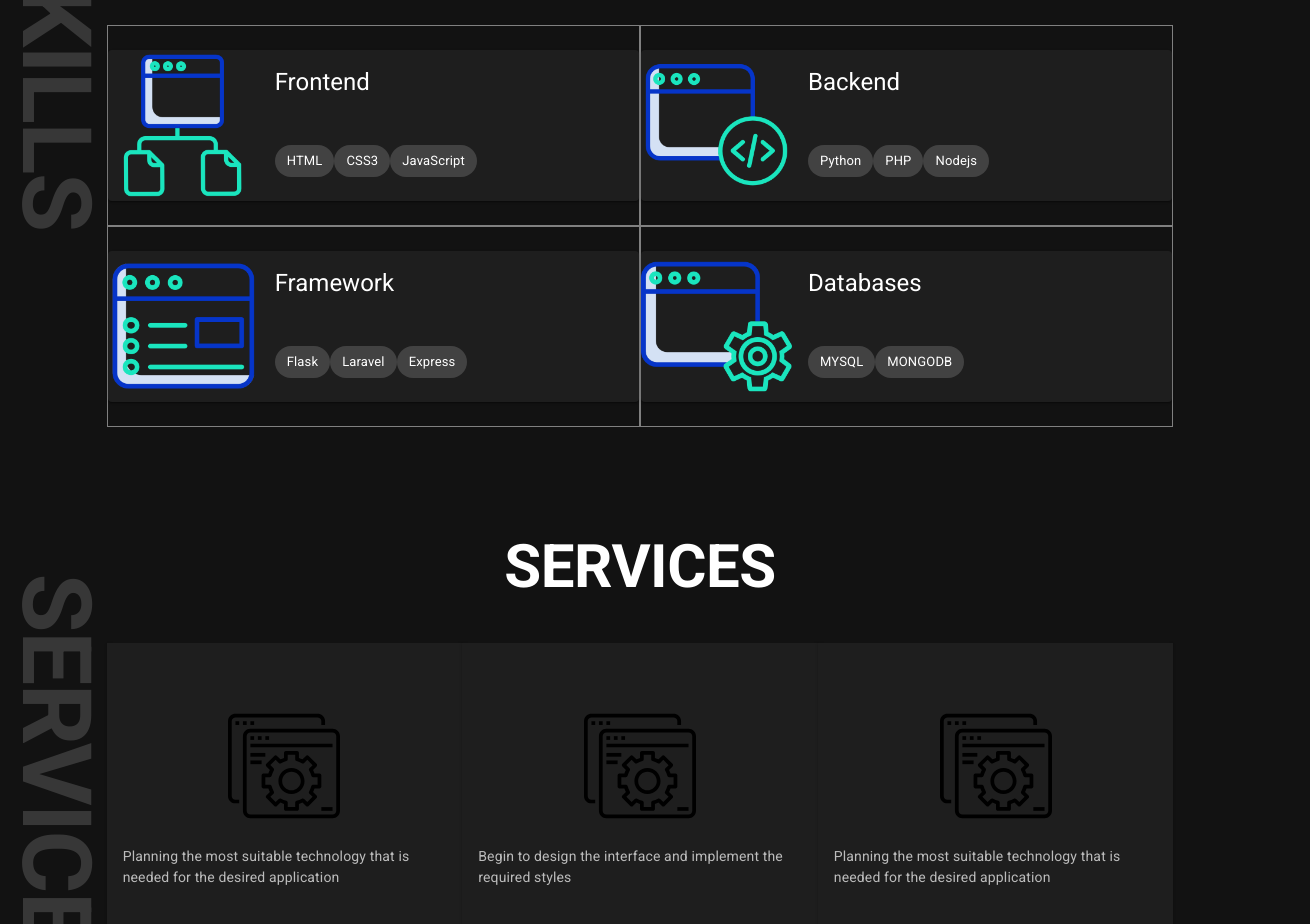
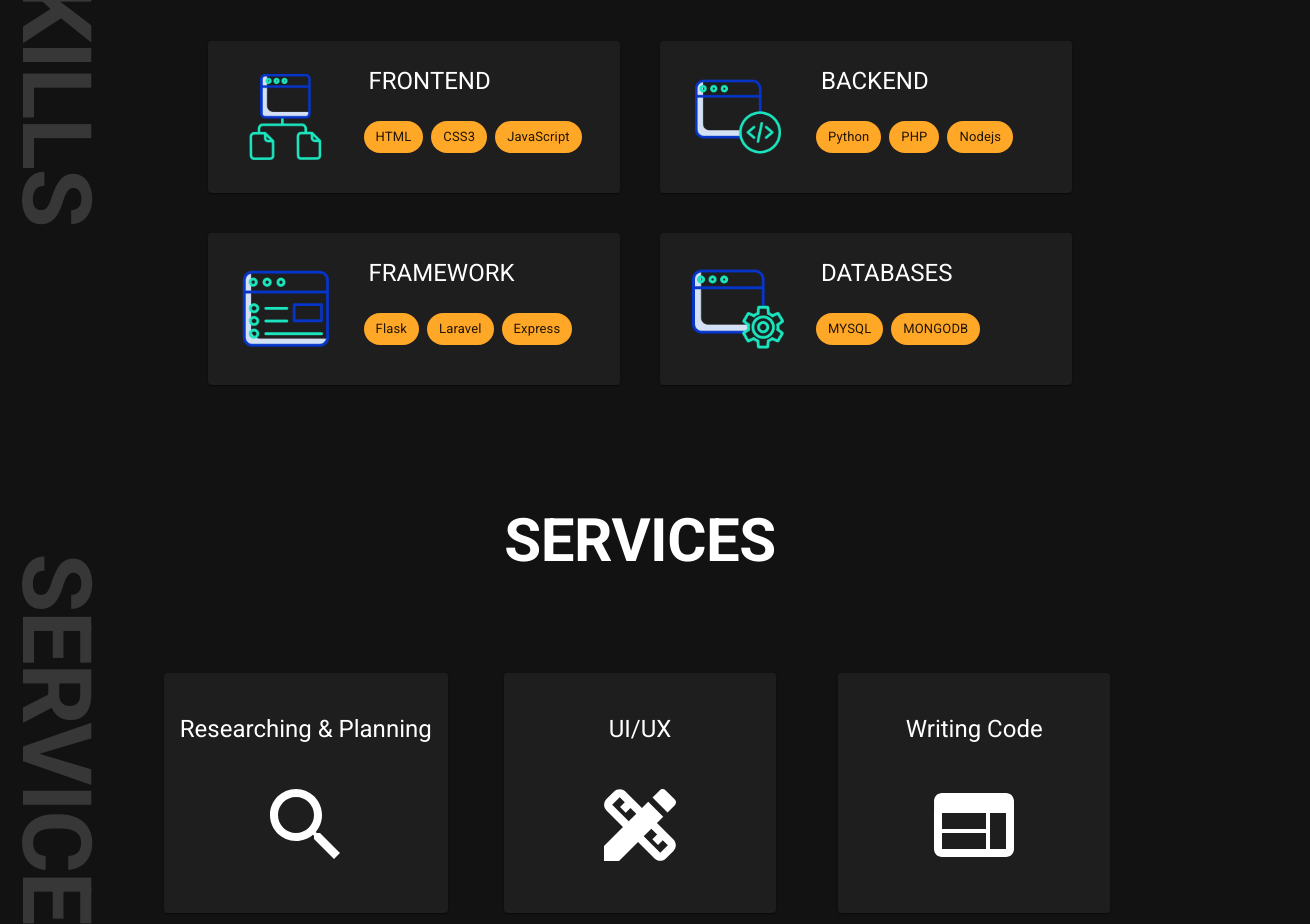
Before and after one commit to medo94my/official, a React (Vite) app: page / in a window 1280 px wide. Shown: the part 1060-1984 px from the top of the page, 1310 px wide, since content can reach past the window. Built offline with nearby package versions, Linux system fonts and the light colour scheme.

Commit message:
completing the sections

```diff
--- a/src/App.jsx
+++ b/src/App.jsx
@@ -3,8 +3,8 @@ import {Hero} from './components/Hero';
 import Services from './components/Services';
 import Skills from './components/Skills';
 import Projects from './components/Projects';
-import CssBaseline from '@mui/material/CssBaseline';
-import { Container } from '@mui/material';
+import About from './components/About';
+import Footer from './components/Footer';
 const App = () => {
   return (
     <>
@@ -12,9 +12,8 @@ const App = () => {
      <Skills/>
      <Services/>
      <Projects/>
-     {/*
-     <About/> */}
-   {/* <Footer/> */}
+     <About/>
+   <Footer/>
 
     </>
   )
--- a/src/components/About.jsx
+++ b/src/components/About.jsx
@@ -1,45 +1,50 @@
+import { GitHub, LinkedIn, Twitter } from '@mui/icons-material'
+import { Box, Grid, IconButton, Link, Stack, Typography } from '@mui/material'
 import React from 'react'
+import { WaterMark } from './utils'
 
 const About = () => {
   return (
-    <section id="about">
-            <div className="container" >
-              <div className="bg-text" style={{left:0}}>
-                <h1 className="watermark">About me</h1>
-              </div>
-              <div className="content">
-              <h1 className="py-5 text-title"> About</h1>
-                       <div className="p-3 p-lg-5 d-flex align-items-center">
-                        <div className="w-100">
-                          <h1 className="mb-0 text-title">Ahmed
-                            <span className="text-warning">Tawfik</span>
-                          </h1>
-                          <div className="subheading mb-5 text-title">
-                            <div>Based in Istanbul, Turkey</div> <div>+601111884535</div>
-                            <a href="mailto:medoroyalrma@gmail.com" className="text-warning">medoroyalrma@gmail.com</a>
-                          </div>
-                          <p className="lead mb-5 text-title ">I am experienced in website designing using up to date technology and experinced in backend technology such as python falsk and python django and vanilla javascript </p>
+    <Grid container >
+            <Grid item sm={1} position={'relative'} display={{xs:'none',lg:'block'}} sx={{py:'1rem'}}>
+          <WaterMark variant='h1' fontSize={{xs:'48px',md:'96px'}} >About</WaterMark>
+        </Grid>
+        <Grid item container xs={11} justifyContent={'center'} alignItems={'center'} lg={10}>
+              <Typography variant='h2' sx={{textTransform:'uppercase', fontWeight:'bold',marginY:5}}> About</Typography>
+                       <Grid item container sx={{p:3,alignItems:'center',justifyContent:'center'}} className="p-3 p-lg-5 d-flex align-items-center">
+                        <Grid  item xs={8} sx={{width:'100%'}} className="w-100">
+                          <Typography variant='h1'>Ahmed
+                            <span style={{color:'orange'}}> Tawfik</span>
+                          </Typography>
+                          <Box sx={{mb:5}} className="subheading mb-5 text-title">
+                            <Typography variant='h5'>Based in Istanbul, Turkey</Typography>
+                            <Typography variant='h5'>+601111884535</Typography>
+                            <a href="mailto:medoroyalrma@gmail.com" style={{color:'theme/warning',textDecoration:'none'}} >medoroyalrma@gmail.com</a>
+                          </Box>
+                          <Typography variant='body1' sx={{mb:5}}>I am experienced in website designing using up to date technology and experinced in backend technology such as python falsk and python django and vanilla javascript </Typography>
                           <div className="footer-social my-5">
                             <div className="container">
-                            <div className="d-flex justify-content-center">
-                            <a className="footer-social-link d-inline-flex mx-3 justify-content-center align-items-center text-white rounded-circle shadow btn btn-github" target="_blank" href="https://github.com/medo94my">
-                            <i className="fab fa-github"></i>
-                            </a>
+                            <Stack direction='row' justifyContent='center'>
+                            <IconButton aria-label="delete">
+                            <GitHub />
+                          </IconButton>
+                            <IconButton aria-label="delete">
+                            <LinkedIn />
+                          </IconButton>
+                            <IconButton aria-label="delete">
+                            <Twitter />
+                          </IconButton>
 
-
-                            <a className="footer-social-link d-inline-flex mx-3 justify-content-center align-items-center text-white rounded-circle shadow btn btn-twitter" target="_blank" href="https://twitter.com/medo94_my">
-                            <i className="fab fa-twitter"></i>
-                            </a>
-                            <a className="footer-social-link d-inline-flex mx-3 justify-content-center align-items-center text-white rounded-circle shadow btn btn-facebook" target="_blank" href="https://www.linkedin.com/in/ahmad-tawfiq-8ba147126/">
-                            <i className="fab fa-linkedin"></i>
-                            </a>
+                            </Stack>
                             </div>
                             </div>
-                            </div>
-                        </div>
+                        </Grid>
+                        <Grid item xs={4}>
                         <img className="about-img" src="src/img/about.svg" width="500" alt=""/>
-                      </div></div>
-                      </div></section>
+                        </Grid>
+                      </Grid>
+                      </Grid>
+                      </Grid>
   )
 }
 
--- a/src/components/CardInfo.jsx
+++ b/src/components/CardInfo.jsx
@@ -4,6 +4,7 @@ import CardContent from '@mui/material/CardContent';
 import CardMedia from '@mui/material/CardMedia';
 import Typography from '@mui/material/Typography';
 import { CardActionArea, styled } from '@mui/material';
+import { DesignServices } from '@mui/icons-material';
 const MyCardMedia=styled(CardMedia)`
 .MuiCardMedia-root .MuiCardMedia-media .MuiCardMedia-img .css-1hoisz4-MuiCardMedia-root{
     color:white;
@@ -11,21 +12,14 @@ const MyCardMedia=styled(CardMedia)`
 `
 export default function CardInfo({item}) {
   return (
-    <Card sx={{borderRadius:0}}>
-      <CardActionArea sx={{height:'20rem' }} >
-        <MyCardMedia
-          component="img"
-          height="140"
-          image={item.img}
-          sx={{display:'block',width:'128px',height:'128px',mx:'auto', p:1}}
-          alt="green iguana"
-        />
-
+    <Card sx={{minWidth:'17rem'}}>
+      <CardActionArea sx={{height:'15rem' }} >
         <CardContent>
-          <Typography variant="body2" color="text.secondary">
+          <Typography variant="h5" textAlign={'center'} color="text.primary">
            {item.desc}
           </Typography>
         </CardContent>
+        {item.img}
       </CardActionArea>
     </Card>
   );
--- a/src/components/ComplexGrid.jsx
+++ b/src/components/ComplexGrid.jsx
@@ -4,23 +4,23 @@ import { Chip, Box,Grid, CardMedia, CardContent, Card, Stack  } from '@mui/mater
 export default function ComplexGrid({item}) {
   return (
 
-    <Grid container item xs={12} md={6} sx={{py:3}} bgcolor={'secondary'} border={'1px solid gray'} justifyContent='center' alignItems='center'  >
-      <Card sx={{ display: "flex",width:'100%' }}>
+    <Grid container item xs={12} md={5} sx={{p:2}} bgcolor={'secondary'} justifyContent='center' alignItems='center'  >
+      <Card sx={{ display: "flex",width:'100%',height:'100%',px:2,justifyContent:'center', alignItems:'center' }} >
       <CardMedia
         component="img"
-        sx={{ width: 151 }}
+        sx={{ width: 124, height:124, p:2 }}
         image={item.icon}
         alt="Live from space album cover"
       />
 
-        <CardContent sx={{ display: "flex", flexDirection: "column" ,justifyContent:'space-between', alignItems:'flex-start',width:'100%' }} >
-          <Typography component="div" variant="h5">
-            {item.title}
+        <CardContent sx={{ display: "flex", flexDirection: "column" ,justifyContent:'space-around',p:{xs:.5,md:2}, alignItems:'flex-start',width:'100%' }} >
+          <Typography component="div" variant="h5" sx={{p:{xs:'.5rem 5px'}}}>
+            {item.title.toUpperCase()}
           </Typography>
-          <Stack direction={'row'}>
+          <Stack direction={'row'} gap={1} sx={{py:{xs:2},flexWrap:'wrap'}} >
 
           {item.langs.map((item) => (
-            <Chip key={item} label={item}></Chip>
+            <Chip key={item} label={item} color={'warning'}></Chip>
             ))}
             </Stack>
         </CardContent>
--- a/src/components/Footer.jsx
+++ b/src/components/Footer.jsx
@@ -9,8 +9,8 @@ function Copyright() {
   return (
     <Typography variant="body2" color="text.secondary">
       {'Copyright © '}
-      <Link color="inherit" href="https://mui.com/">
-        Your Website
+      <Link color="inherit" href="https://www.ahmedtawfik.work">
+        ahmedtawfik.work
       </Link>{' '}
       {new Date().getFullYear()}
       {'.'}
@@ -24,10 +24,8 @@ function Copyright() {
       sx={{
         display: 'flex',
         flexDirection: 'column',
-        minHeight: '100vh',
       }}
     >
-      <CssBaseline />
 
       <Box
         component="footer"
@@ -41,9 +39,6 @@ function Copyright() {
           justifyContent:'center',
           alignItems:'center',
           flexDirection:'column'}}>
-          <Typography variant="body1">
-            My sticky footer can be found here.
-          </Typography>
           <Copyright />
         </Container>
       </Box>
--- a/src/components/Projects.jsx
+++ b/src/components/Projects.jsx
@@ -23,7 +23,7 @@ const Projects = () => {
         display={{ xs: "none", lg: "block" }}
         sx={{ py: "1rem" }}
       >
-        <WaterMark variant="h1" fontSize={{ xs: "48px", sm: "96px" }}>
+        <WaterMark variant="h1" fontSize={{ xs: "48px", sm: "96px"}}>
           Projects
         </WaterMark>
       </Grid>
@@ -41,10 +41,11 @@ const Projects = () => {
               item
               xs={12}
               sm={4}
+              sx={{p:5}}
             >
-              <Card sx={{ minWidth: 275 }}>
+              <Card sx={{ minWidth: 275,p:2 }}>
                 <CardContent>
-                  <Typography sx={{ fontSize: 14 }} color="text.secondary" gutterBottom>
+                  <Typography variant="h6" textAlign='center' color="text.secondary" gutterBottom>
              E-commerce- martify grocery
           </Typography>
                   <Stack
--- a/src/components/Services.jsx
+++ b/src/components/Services.jsx
@@ -1,3 +1,4 @@
+import { DesignServices, Search, Web } from '@mui/icons-material'
 import { Box, Container, Grid, Stack, Typography } from '@mui/material'
 import React from 'react'
 import CardInfo from './CardInfo'
@@ -7,18 +8,18 @@ import { WaterMark } from './utils'
 const data=[
   {
     id:1,
-    img:'src/img/custom.svg',
-    desc:'Planning the most suitable technology that is needed for the desired application'
+    img:<Search sx={{display:'block',width:'128px',height:'128px',mx:'auto', p:2}} />,
+    desc:'Researching & Planning'
   },
   {
     id:2,
-    img:'src/img/custom.svg',
-    desc:'Begin to design the interface and implement the required styles'
+    img:<DesignServices sx={{display:'block',width:'128px',height:'128px',mx:'auto', p:2}} />,
+    desc:'UI/UX'
   },
   {
     id:3,
-    img:'src/img/custom.svg',
-    desc:'Planning the most suitable technology that is needed for the desired application'
+    img:<Web sx={{display:'block',width:'128px',height:'128px',mx:'auto', p:2}} />,
+    desc:'Writing Code'
   },
 ]
 const Services = () => {
@@ -31,9 +32,9 @@ const Services = () => {
         <Grid item container justifyContent={'center'} alignItems={'center'} xs={12}  lg={10}>
           <Typography variant='h2' sx={{textTransform:'uppercase', fontWeight:'bold',marginY:5}}> Services</Typography>
 
-          <Grid item container justifyContent='center' alignItems='center' >
+          <Grid item container justifyContent='center' alignItems='center' sx={{p:4}} >
               {data.map(item=>(
-            <Grid key={item.id} item xs={12} sm={4} container justifyContent='center' alignItems='center'>
+            <Grid key={item.id} item sx={{p:3}}  xs={12} sm={4} container justifyContent='center' alignItems='center'>
               <CardInfo item={item}  />
             </Grid>
               ))}
--- a/src/components/Skills.jsx
+++ b/src/components/Skills.jsx
@@ -1,55 +1,52 @@
-import {  Container, Grid,  Typography ,Stack} from '@mui/material'
-import React from 'react'
-import ComplexGrid from './ComplexGrid'
-import { WaterMark } from './utils'
-
-const data=[
-  {
-    id:1,
-    icon:'src/img/web-design.png',
-    title:'Frontend',
-    langs:['HTML','CSS3','JavaScript']
-  },
-  {
-    id:2,
-    icon:'src/img/web-programming.png',
-    title:'Backend',
-    langs:['Python','PHP','Nodejs']
-  },
-  {
-    id:3,
-    icon:'src/img/web.png',
-    title:'Framework',
-    langs:['Flask','Laravel','Express']
-  },
-  {
-    id:4,
-    icon:'src/img/web-page.png',
-    title:'Databases',
-    langs:['MYSQL','MONGODB']
-  },
-]
+import { Container, Grid, Typography, Stack } from "@mui/material";
+import React from "react";
+import ComplexGrid from "./ComplexGrid";
+import { WaterMark } from "./utils";
+import { skills as data } from "../data";
 
 const Skills = () => {
   return (
-    <Grid container positioin={'relative'}>
+    <Grid container>
+      <Grid
+        item
+        sm={1}
+        position={"relative"}
+        display={{ xs: "none", lg: "block" }}
+        sx={{ py: "1rem" }}
+      >
+        <WaterMark variant="h1" fontSize={{ xs: "48px", sm: "96px" }}>
+          skills
+        </WaterMark>
+      </Grid>
 
-    <Grid item sm={1} position={'relative'} display={{xs:'none',lg:'block'}} sx={{py:'1rem'}}>
-          <WaterMark variant='h1'fontSize={{xs:'48px',sm:'96px'}} >skills</WaterMark>
-        </Grid>
-
-
-        <Grid container justifyContent={'center'}  alignItems={'center'} xs={12} lg={10} item>
-          <Typography variant='h2' sx={{textTransform:'uppercase', fontWeight:'bold',marginY:5}}>skills</Typography>
-          <Grid container sx={{py:'4rem'}} justifyContent='center' alignItems='center'>
-            {data.map(item=>(
-            <ComplexGrid  key={item.id} item={item}/>
-            ))}
-
-          </Grid>
+      <Grid
+        container
+        justifyContent={"center"}
+        alignItems={"center"}
+        xs={12}
+        lg={10}
+        item
+      >
+        <Typography
+          variant="h2"
+          sx={{ textTransform: "uppercase", fontWeight: "bold", marginY: 5 }}
+        >
+          skills
+        </Typography>
+        <Grid
+          container
+          sx={{ py: "4rem" }}
+          gap={1}
+          justifyContent="center"
+          alignItems="center"
+        >
+          {data.map((item) => (
+            <ComplexGrid key={item.id} item={item} />
+          ))}
         </Grid>
       </Grid>
-  )
-}
+    </Grid>
+  );
+};
 
-export default Skills
+export default Skills;
--- /dev/null
+++ b/src/data.js
@@ -0,0 +1,26 @@
+export const skills=[
+    {
+      id:1,
+      icon:'src/img/web-design.png',
+      title:'Frontend',
+      langs:['HTML','CSS3','JavaScript']
+    },
+    {
+      id:2,
+      icon:'src/img/web-programming.png',
+      title:'Backend',
+      langs:['Python','PHP','Nodejs']
+    },
+    {
+      id:3,
+      icon:'src/img/web.png',
+      title:'Framework',
+      langs:['Flask','Laravel','Express',]
+    },
+    {
+      id:4,
+      icon:'src/img/web-page.png',
+      title:'Databases',
+      langs:['MYSQL','MONGODB']
+    },
+  ]
```
Also changed, not shown: 1 other file (tests, documents, lock files or other folders).
